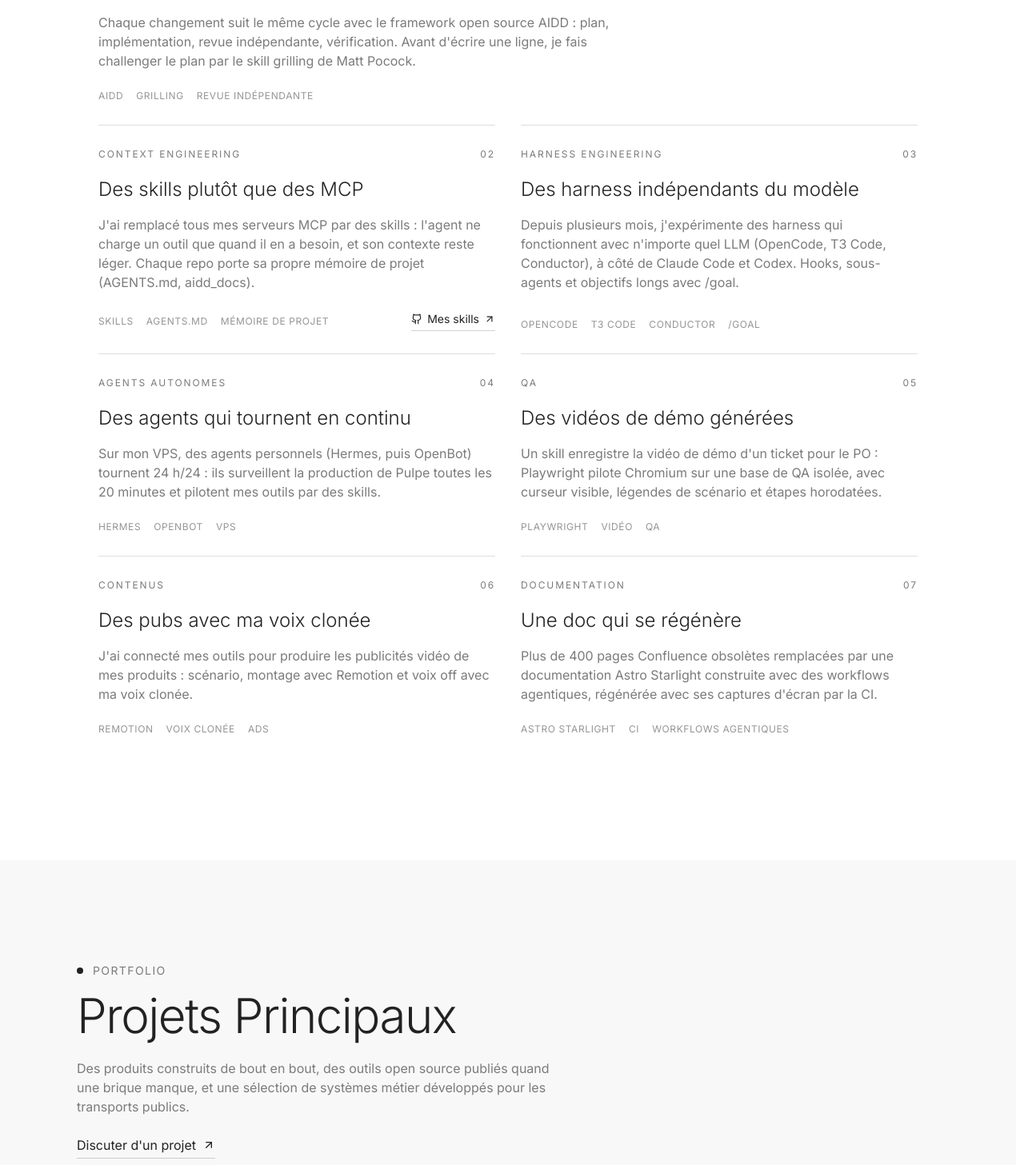
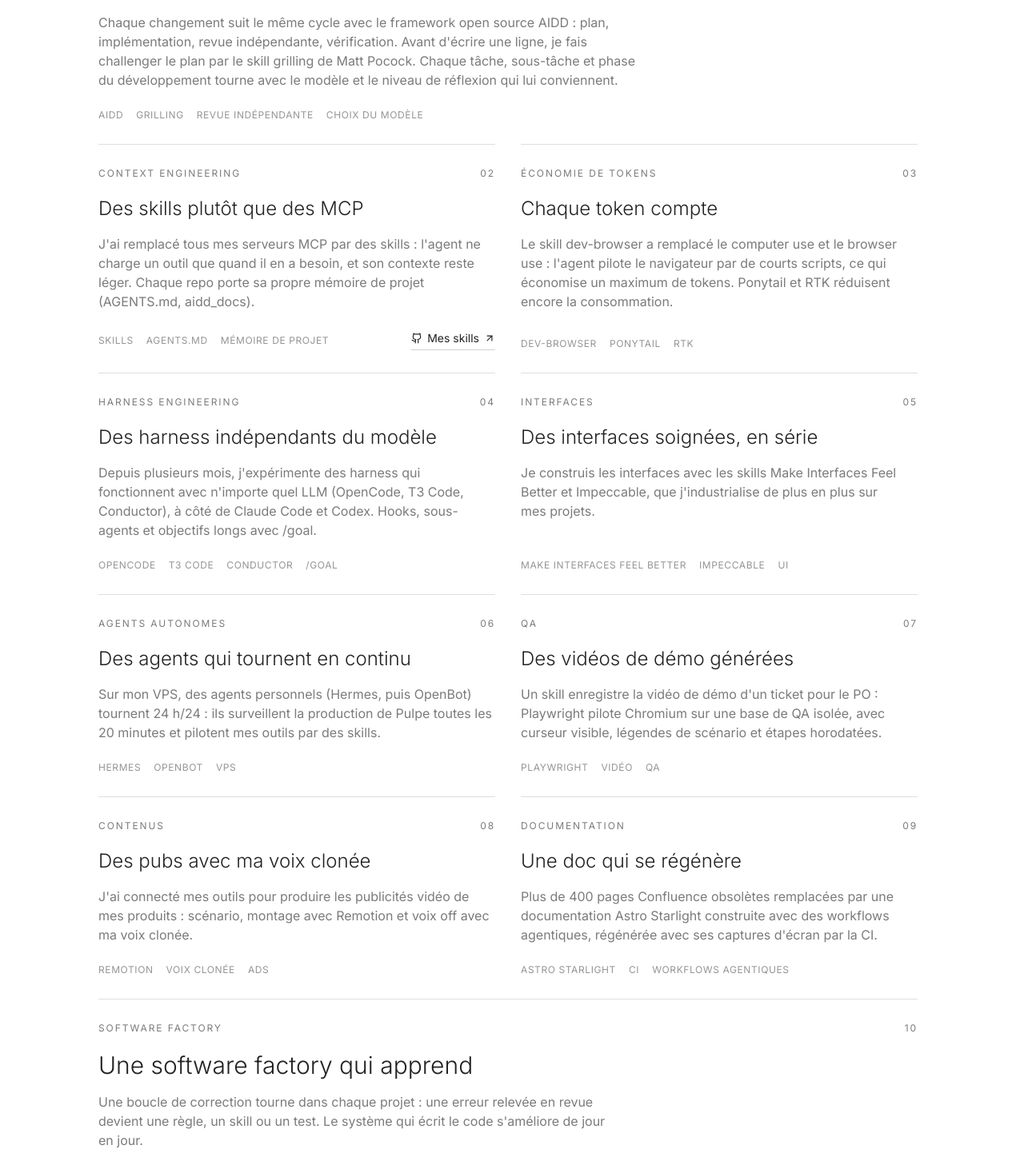
Before and after one commit to neogenz/portfolio-nextjs, a Next.js app: page / in a window 1280 px wide. Shown: the part 7517-8974 px from the top of the page at 80% size. Built offline with nearby package versions, Linux system fonts and the light colour scheme; a web font is replaced by a local one.

Commit message:
feat(agentic-ai): add model routing, token economy, UI skills and feedback loop

```diff
--- a/src/components/AgenticAI.tsx
+++ b/src/components/AgenticAI.tsx
@@ -14,8 +14,8 @@ const practices: Practice[] = [
     category: 'Méthode',
     title: 'Plan, code, revue, vérification',
     description:
-      "Chaque changement suit le même cycle avec le framework open source AIDD : plan, implémentation, revue indépendante, vérification. Avant d'écrire une ligne, je fais challenger le plan par le skill grilling de Matt Pocock.",
-    tags: ['AIDD', 'Grilling', 'Revue indépendante'],
+      "Chaque changement suit le même cycle avec le framework open source AIDD : plan, implémentation, revue indépendante, vérification. Avant d'écrire une ligne, je fais challenger le plan par le skill grilling de Matt Pocock. Chaque tâche, sous-tâche et phase du développement tourne avec le modèle et le niveau de réflexion qui lui conviennent.",
+    tags: ['AIDD', 'Grilling', 'Revue indépendante', 'Choix du modèle'],
     featured: true,
   },
   {
@@ -27,11 +27,25 @@ const practices: Practice[] = [
     link: { label: 'Mes skills', href: 'https://github.com/neogenz/skills' },
   },
   {
+    category: 'Économie de tokens',
+    title: 'Chaque token compte',
+    description:
+      "Le skill dev-browser a remplacé le computer use et le browser use : l'agent pilote le navigateur par de courts scripts, ce qui économise un maximum de tokens. Ponytail et RTK réduisent encore la consommation.",
+    tags: ['dev-browser', 'Ponytail', 'RTK'],
+  },
+  {
     category: 'Harness engineering',
     title: 'Des harness indépendants du modèle',
     description:
       "Depuis plusieurs mois, j'expérimente des harness qui fonctionnent avec n'importe quel LLM (OpenCode, T3 Code, Conductor), à côté de Claude Code et Codex. Hooks, sous-agents et objectifs longs avec /goal.",
     tags: ['OpenCode', 'T3 Code', 'Conductor', '/goal'],
+  },
+  {
+    category: 'Interfaces',
+    title: 'Des interfaces soignées, en série',
+    description:
+      "Je construis les interfaces avec les skills Make Interfaces Feel Better et Impeccable, que j'industrialise de plus en plus sur mes projets.",
+    tags: ['Make Interfaces Feel Better', 'Impeccable', 'UI'],
   },
   {
     category: 'Agents autonomes',
@@ -61,6 +75,14 @@ const practices: Practice[] = [
       "Plus de 400 pages Confluence obsolètes remplacées par une documentation Astro Starlight construite avec des workflows agentiques, régénérée avec ses captures d'écran par la CI.",
     tags: ['Astro Starlight', 'CI', 'Workflows agentiques'],
   },
+  {
+    category: 'Software factory',
+    title: 'Une software factory qui apprend',
+    description:
+      'Une boucle de correction tourne dans chaque projet : une erreur relevée en revue devient une règle, un skill ou un test. Le système qui écrit le code s\'améliore de jour en jour.',
+    tags: ['Boucle de correction', 'Software craft'],
+    featured: true,
+  },
 ];
 
 const AgenticAI = () => (
@@ -82,7 +104,7 @@ const AgenticAI = () => (
           </h2>
           <p className="max-w-2xl text-maxime-secondary dark:text-maxime-white/70">
             Depuis un an, je développe chaque jour avec Claude Code et Codex, sur plusieurs abonnements Max et Ultra.
-            J&apos;ai passé des centaines d&apos;heures à outiller ce travail : le contexte que lisent les agents, le cadre
+            Mon objectif : livrer du code de niveau software craft grâce à l&apos;IA. J&apos;ai passé des centaines d&apos;heures à outiller ce travail : le contexte que lisent les agents, le cadre
             dans lequel ils travaillent, la vérification de ce qu&apos;ils livrent.
           </p>
         </div>
@@ -97,7 +119,7 @@ const AgenticAI = () => (
               <div>
                 <div className="mb-5 flex items-center justify-between gap-4 text-xs uppercase tracking-[0.16em] text-maxime-secondary dark:text-maxime-white/60">
                   <span>{practice.category}</span>
-                  <span aria-hidden="true">0{index + 1}</span>
+                  <span aria-hidden="true">{String(index + 1).padStart(2, "0")}</span>
                 </div>
                 <h3 className={`${practice.featured ? 'text-3xl' : 'text-2xl'} font-light text-maxime-primary dark:text-maxime-white`}>
                   {practice.title}
--- a/src/components/Experience.tsx
+++ b/src/components/Experience.tsx
@@ -163,6 +163,9 @@ export const technicalSkills = {
     "Conductor",
     "Cursor",
     "Hermes & OpenBot",
+    "dev-browser",
+    "Ponytail & RTK",
+    "Impeccable",
   ],
   testing: ["Jest", "Jasmine", "Karma", "Protractor", "Playwright", "Vitest"],
 };
```
